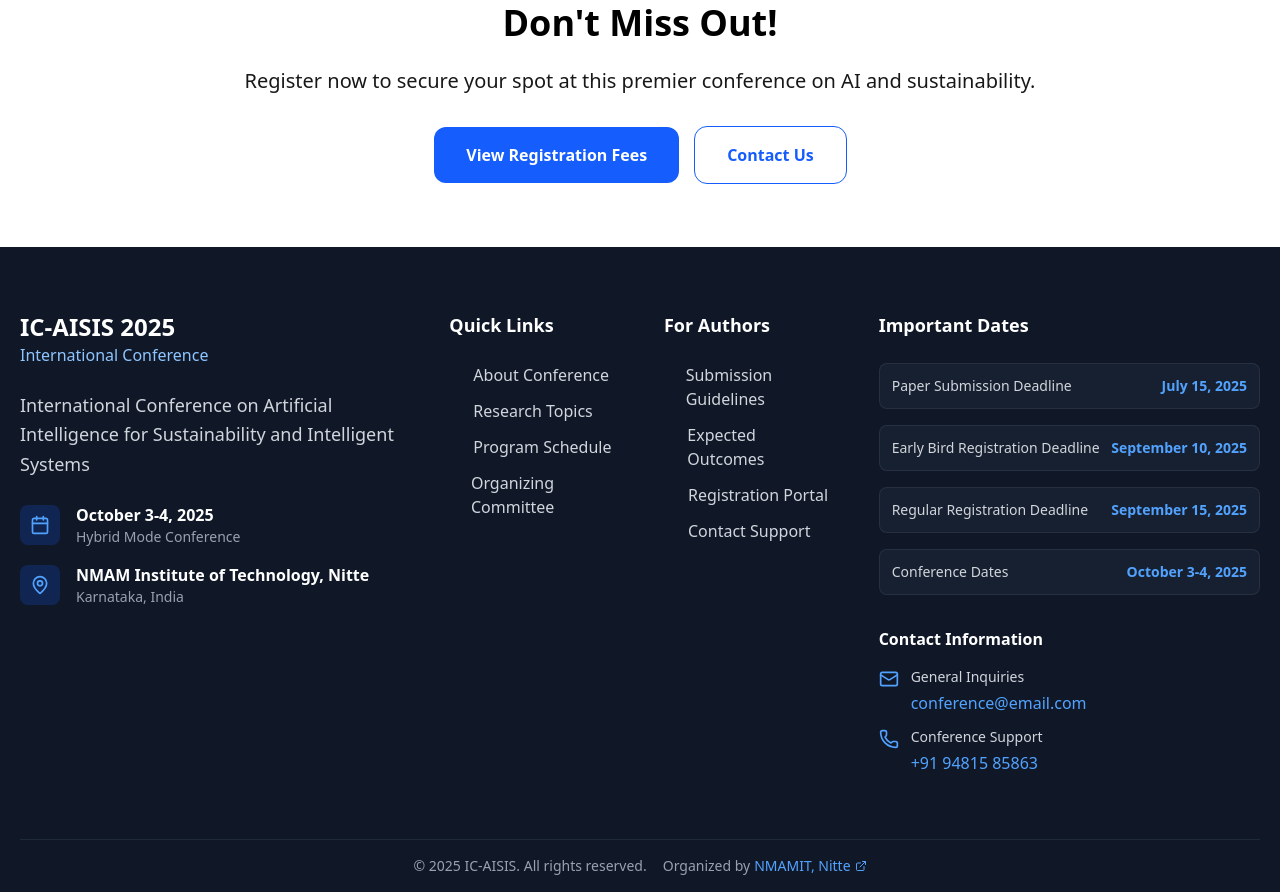
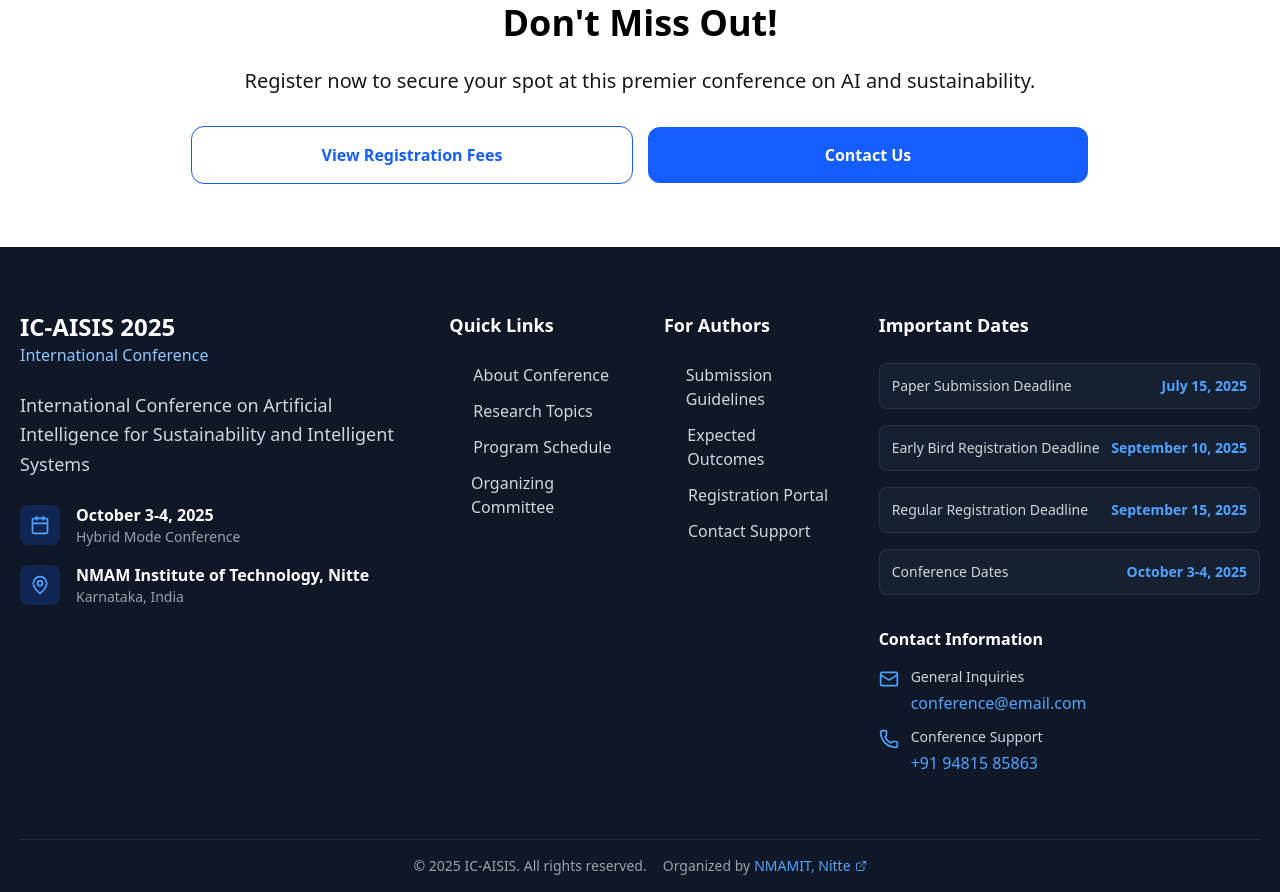
Before and after one commit to nandanpi/ic-aisis-25, a Next.js app: page /schedule in a window 1280 px wide. Shown: the part 2640-3532 px from the top of the page. Built offline with nearby package versions, Linux system fonts and the light colour scheme.

Commit message:
ui: minor fixes

```diff
--- a/src/app/schedule/page.tsx
+++ b/src/app/schedule/page.tsx
@@ -559,13 +559,13 @@ export default function Schedule() {
           <div className="flex flex-col items-center sm:flex-row gap-4 justify-center w-full">
             <a
               href="/fee"
-              className="text-white bg-blue-600 px-8 py-4 rounded-xl font-semibold hover:bg-white hover:text-blue-600 hover:outline transition-colors"
+              className="text-blue-600 outline px-8 py-4 rounded-xl font-semibold w-full"
             >
               View Registration Fees
             </a>
             <a
               href="/contact"
-              className="outline text-blue-600 px-8 py-4 rounded-xl font-semibold hover:bg-blue-600 hover:text-white transition-colors"
+              className="text-white bg-blue-600 px-8 py-4 rounded-xl font-semibold hover:bg-white hover:text-blue-600 hover:outline transition-colors w-full"
             >
               Contact Us
             </a>
```
